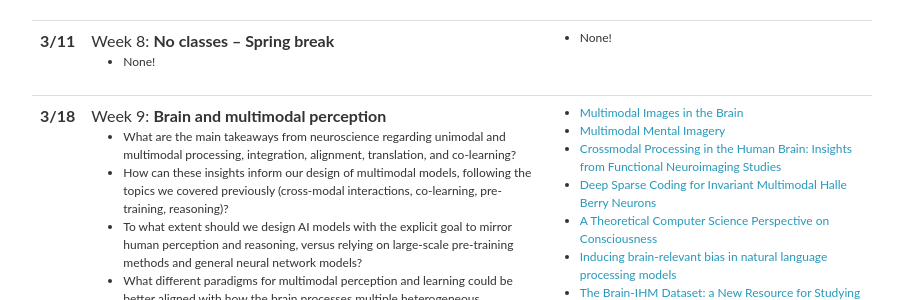
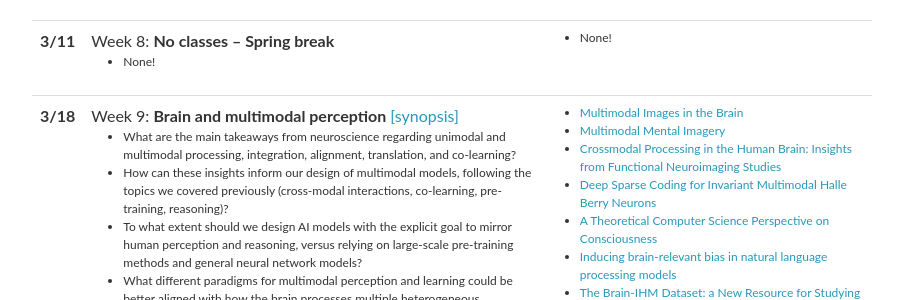
Before and after one commit to CMU-MultiComp-Lab/adv-mmml-course, a Jekyll site: the page built from _pages/schedule.md, in a window 1280 px wide and 900 px high, scrolled down 2218 px. Shown: the part 154-454 px from the top of the window, without its empty margins (188-1091 px from the left). Built offline with Jekyll 4.4.1, drawn with Linux system fonts in a browser that asks for light colours; nearby versions of some CDN libraries; comment, search, counter and statistics services are not loaded.

Commit message:
Update lectures.yml

```diff
--- a/_data/lectures.yml
+++ b/_data/lectures.yml
@@ -132,7 +132,7 @@
 
 - date: 3/18
   title: >
-    Week 9: <strong>Brain and multimodal perception</strong>
+    Week 9: <strong>Brain and multimodal perception</strong> <a href="11877_week9.pdf">[synopsis]</a>
   topics:
     - What are the main takeaways from neuroscience regarding unimodal and multimodal processing, integration, alignment, translation, and co-learning? <br/>
     - How can these insights inform our design of multimodal models, following the topics we covered previously (cross-modal interactions, co-learning, pre-training, reasoning)? <br/>
```
